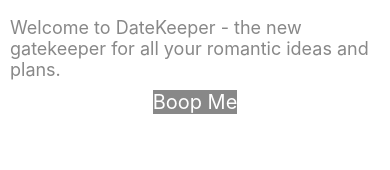
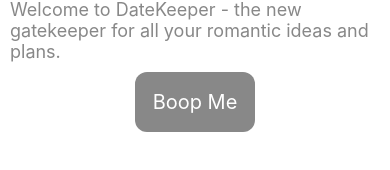
Before and after one commit to baileyjean/DateKeeper, a React Native app: screen / in a window 390 px wide. Shown: the part 550-720 px from the top of the page. Built offline with nearby package versions, Linux system fonts and the light colour scheme.

Commit message:
Add button styling. Add styling section and shift in-line styling to this new section

```diff
--- a/App.js
+++ b/App.js
@@ -15,8 +15,8 @@ export default function App() {
       </Text>
       <TouchableOpacity
         onPress={() => alert('Thanks for the boops!')}
-        style={{ backgroundColor: '#888' }}>
-        <Text style={{ fontSize: 20, color: '#fff' }}>Boop Me</Text>
+        style={styles.button}>
+        <Text style={styles.buttonText}>Boop Me</Text>
       </TouchableOpacity>
       <StatusBar style="auto" />
     </View>
@@ -44,5 +44,14 @@ const styles = StyleSheet.create({
     color: '#888',
     fontSize: 18,
     margin: 10
+  },
+  button: {
+    backgroundColor: '#888',
+    padding: 18,
+    borderRadius: 12
+  },
+  buttonText: {
+    fontSize: 20,
+    color: '#fff'
   }
 });
```
